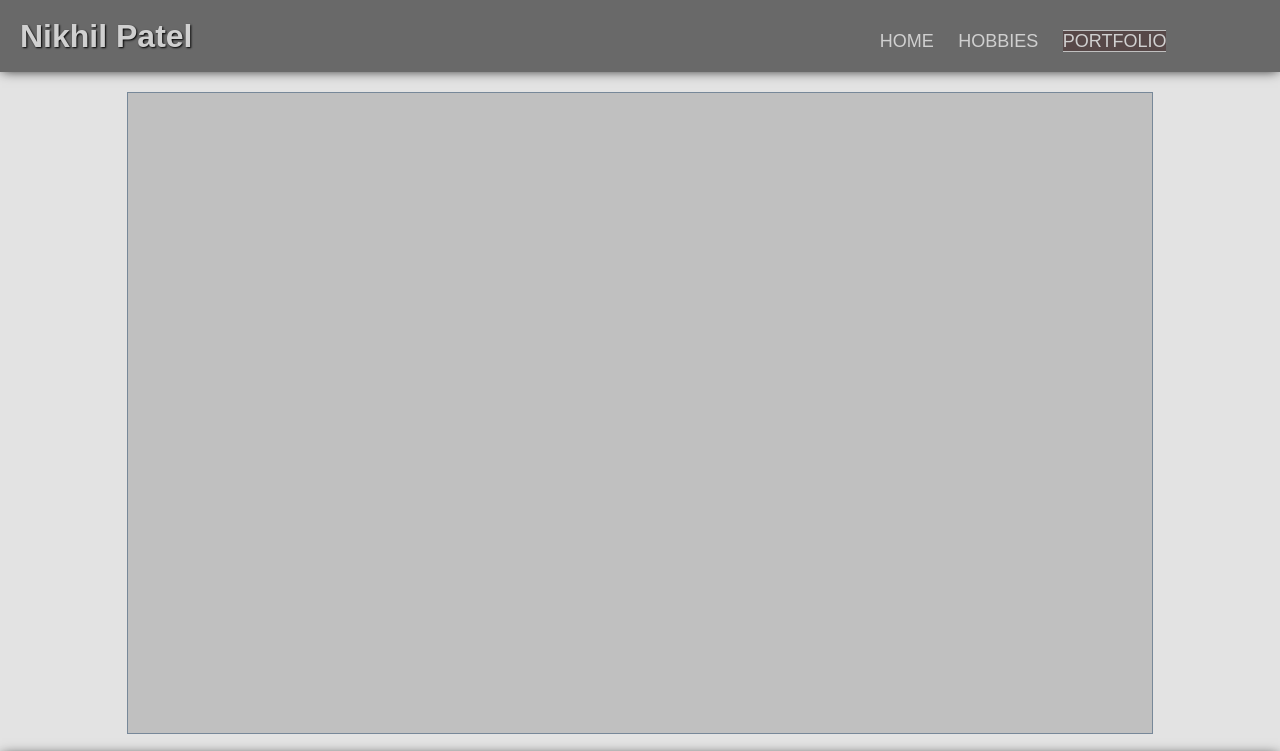
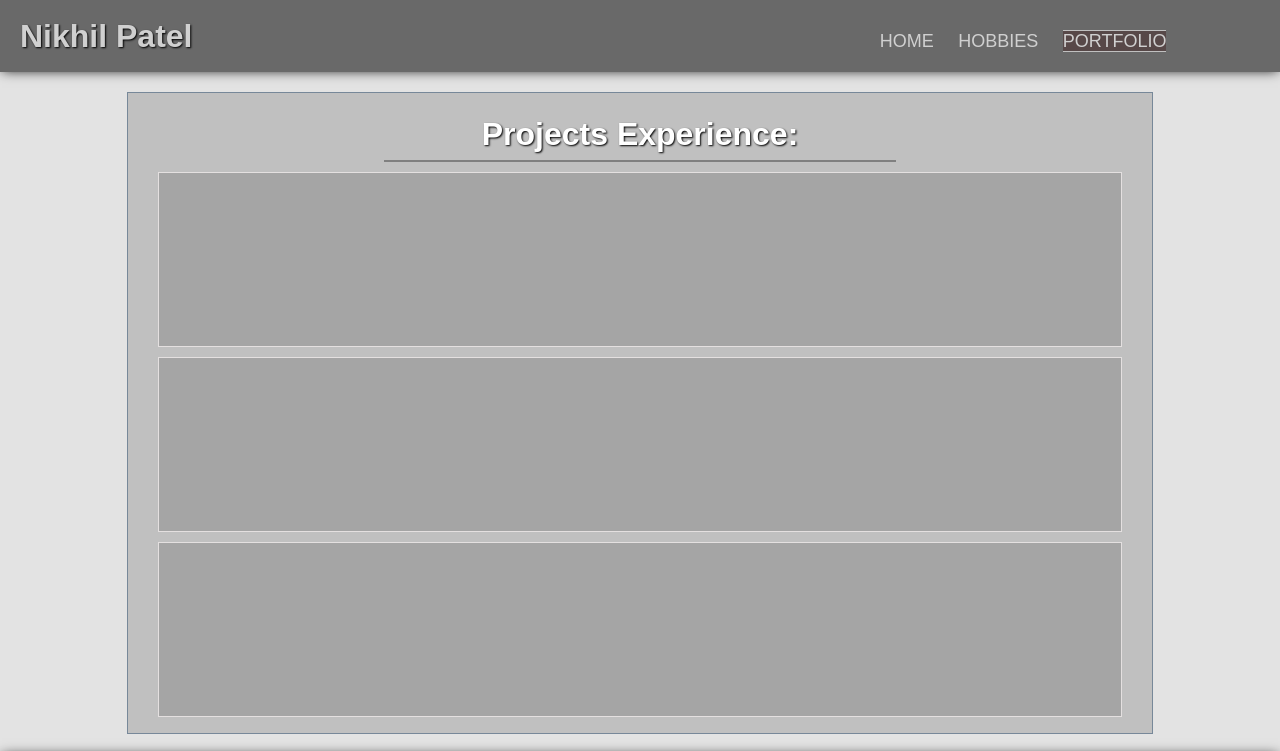
Before and after one commit to NKP1229/Personal-Website, a plain HTML site: page PersonalWebsite/portfolio.html in a window 1280 px wide. Shown: the top 751 px of the page. Drawn offline with Linux system fonts and the light colour scheme.

Commit message:
formatted the outline of Portfolio page

```diff
--- a/PersonalWebsite/portfolio.html
+++ b/PersonalWebsite/portfolio.html
@@ -19,7 +19,12 @@
         <a href="portfolio.html" class="active">PORTFOLIO</a>
       </section>
     </header>
-    <main></main>
+    <main class="projMain">
+      <h1 class="projectTitle">Projects Experience:</h1>
+      <section class="project"></section>
+      <section class="project"></section>
+      <section class="project"></section>
+    </main>
     <footer>
       <section>
         <a href="https://linkedin.com" target="_blank">
--- a/PersonalWebsite/style.css
+++ b/PersonalWebsite/style.css
@@ -135,3 +135,27 @@ footer section img {
   width: 25%;
   float: right;
 }
+.projMain {
+  align-content: center;
+}
+.project {
+  width: 94%;
+  height: 27%;
+  margin: 0 auto;
+  border: solid 1px rgba(255, 250, 250, 0.7);
+  margin-bottom: 10px;
+  margin-top: 10px;
+  background-color: rgba(105, 105, 105, 0.3);
+}
+.projectTitle {
+  margin-bottom: 0px;
+  margin-top: 10px;
+  margin-left: 25%;
+  margin-right: 25%;
+  text-align: center;
+  color: white;
+  text-shadow: 1px 1px 2px black;
+  height: 8%;
+  border-bottom: solid 2px grey;
+  align-content: center;
+}
```
